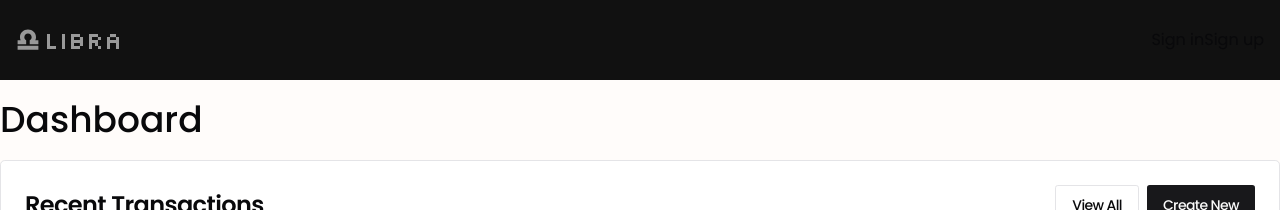
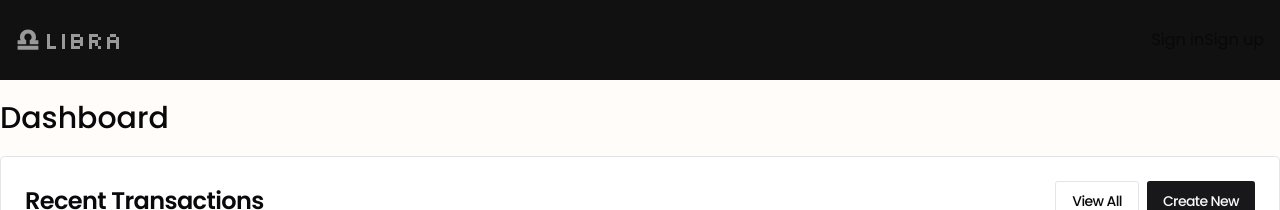
Before and after one commit to Nimira43/Libra, a Next.js app: page /dashboard in a window 1280 px wide. Shown: the top 210 px of the page. Built offline with nearby package versions, Linux system fonts and the light colour scheme; no server answers; a web font is replaced by a local one.

Commit message:
Creating getRecentTransactions.ts

```diff
--- a/app/dashboard/page.tsx
+++ b/app/dashboard/page.tsx
@@ -3,7 +3,7 @@ import RecentTransactions from './recent-transactions'
 export default function DashboardPage() {
   return (
     <div className='max-w-screen-xl mx-auto py-5'>
-      <h1 className='text-4xl font-medium pb-5'>Dashboard</h1>
+      <h1 className='text-3xl font-medium pb-5'>Dashboard</h1>
       <RecentTransactions />
     </div>
   )
```
Also changed, not shown: data/getRecentTransactions.ts (added).
